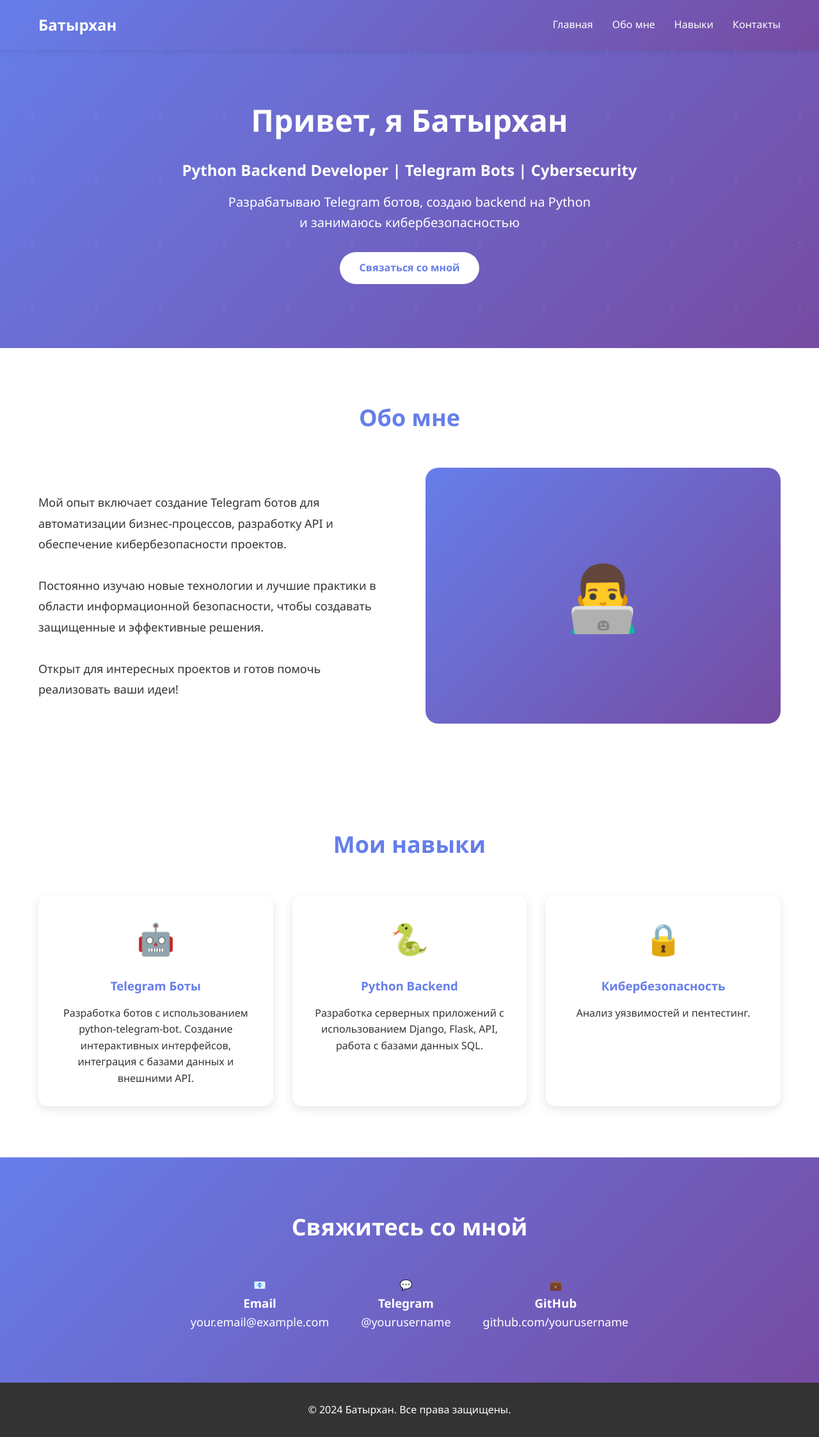
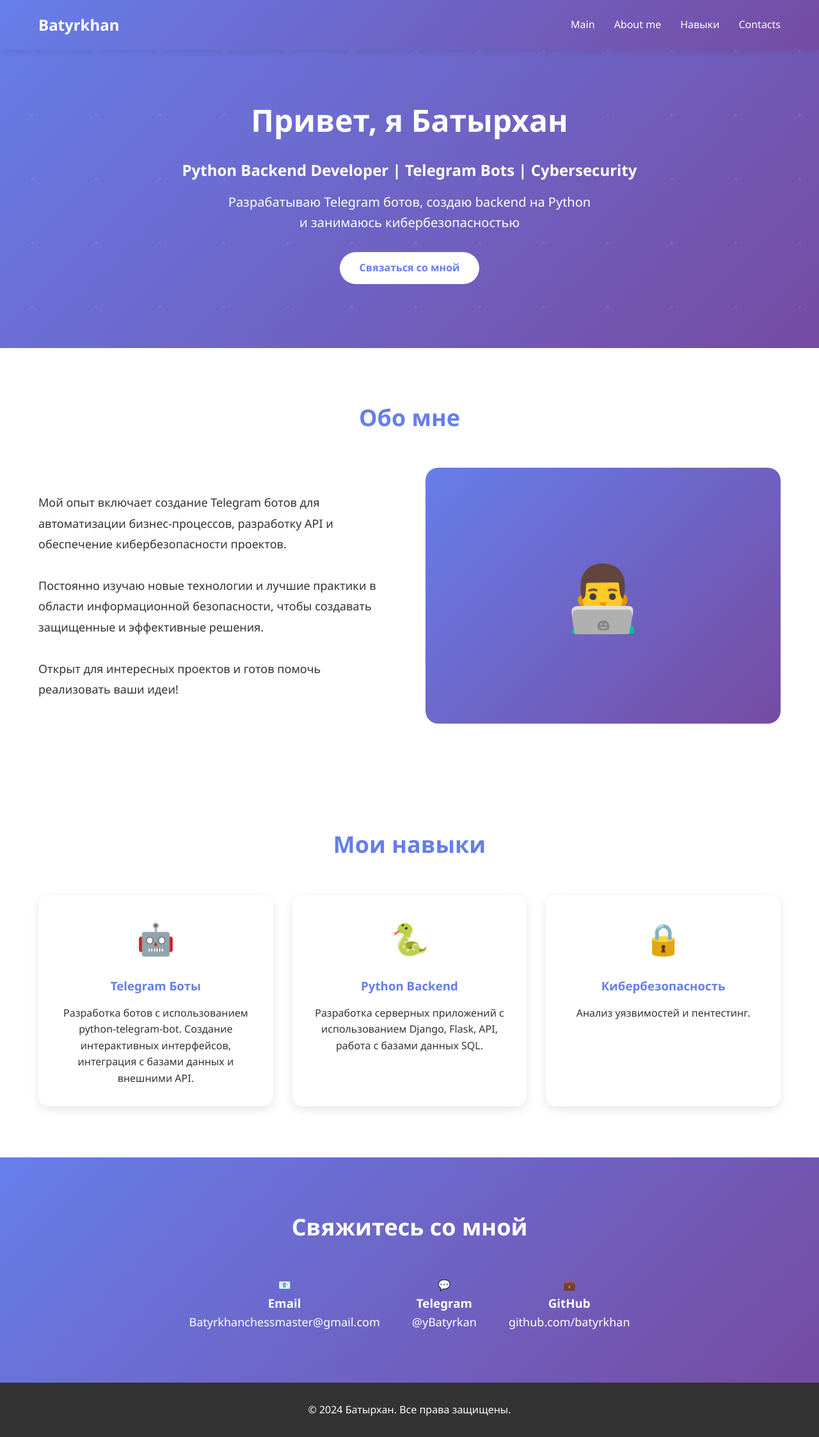
Before and after one commit to Batyrkhanes/My_site, a plain HTML site: page index.html in a window 1280 px wide. Shown: the whole page at 64% size. Drawn offline with Linux system fonts and the light colour scheme.

Commit message:
Update index.html

```diff
--- a/index.html
+++ b/index.html
@@ -280,12 +280,12 @@
     <header id="header">
         <div class="container">
             <nav>
-                <div class="logo">Батырхан</div>
+                <div class="logo">Batyrkhan</div>
                 <ul>
-                    <li><a href="#home">Главная</a></li>
-                    <li><a href="#about">Обо мне</a></li>
+                    <li><a href="#home">Main</a></li>
+                    <li><a href="#about">About me</a></li>
                     <li><a href="#skills">Навыки</a></li>
-                    <li><a href="#contact">Контакты</a></li>
+                    <li><a href="#contact">Contacts</a></li>
                 </ul>
             </nav>
         </div>
@@ -348,17 +348,17 @@
                 <div class="contact-item">
                     <div class="contact-icon">📧</div>
                     <h3>Email</h3>
-                    <a href="mailto:your.email@example.com">your.email@example.com</a>
+                    <a href="mailto:your.email@example.com">Batyrkhanchessmaster@gmail.com</a>
                 </div>
                 <div class="contact-item">
                     <div class="contact-icon">💬</div>
                     <h3>Telegram</h3>
-                    <a href="https://t.me/yourusername" target="_blank">@yourusername</a>
+                    <a href="https://t.me/yourusername" target="_blank">@yBatyrkan</a>
                 </div>
                 <div class="contact-item">
                     <div class="contact-icon">💼</div>
                     <h3>GitHub</h3>
-                    <a href="https://github.com/yourusername" target="_blank">github.com/yourusername</a>
+                    <a href="https://github.com/yourusername" target="_blank">github.com/batyrkhan</a>
                 </div>
             </div>
         </div>
```
